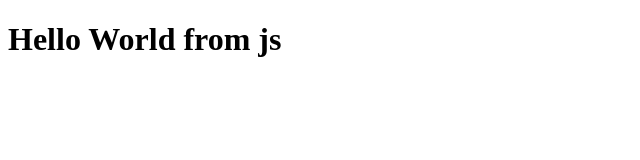
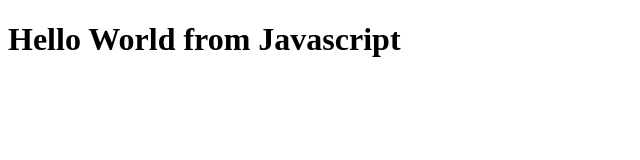
Before and after one commit to DevFromEarth/namaste-react, a website: page Episode-01 Inception/old_way.html in a window 1280 px wide. Shown: the whole page, without its empty margins (0-640 px from the left). Drawn offline with Linux system fonts and the light colour scheme.

Commit message:
renaming th file

```diff
--- a/Episode-01 Inception/old way.html
+++ b/Episode-01 Inception/old_way.html
@@ -9,7 +9,7 @@
     <div id="root"></div>
     <script>
       const header = document.createElement("h1");
-      header.innerHTML = "Hello World from js";
+      header.innerHTML = "Hello World from Javascript";
       document.getElementById("root").appendChild(header);
     </script>
   </body>
```
